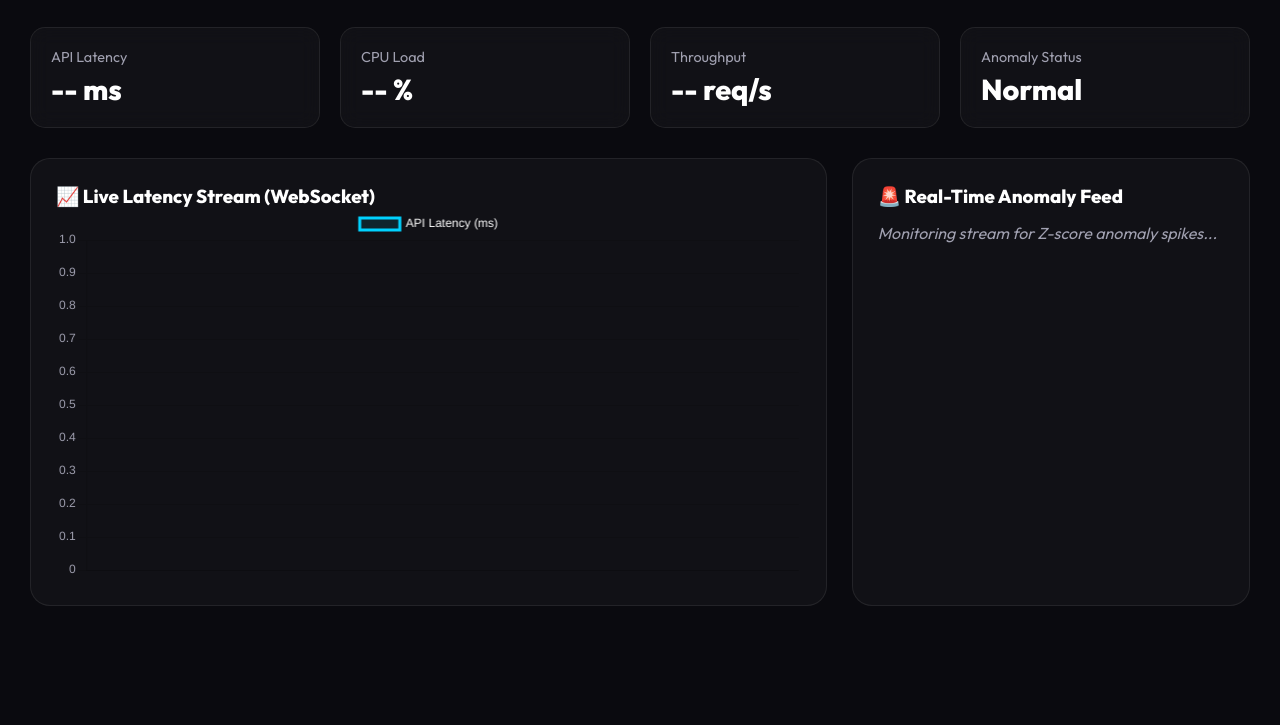
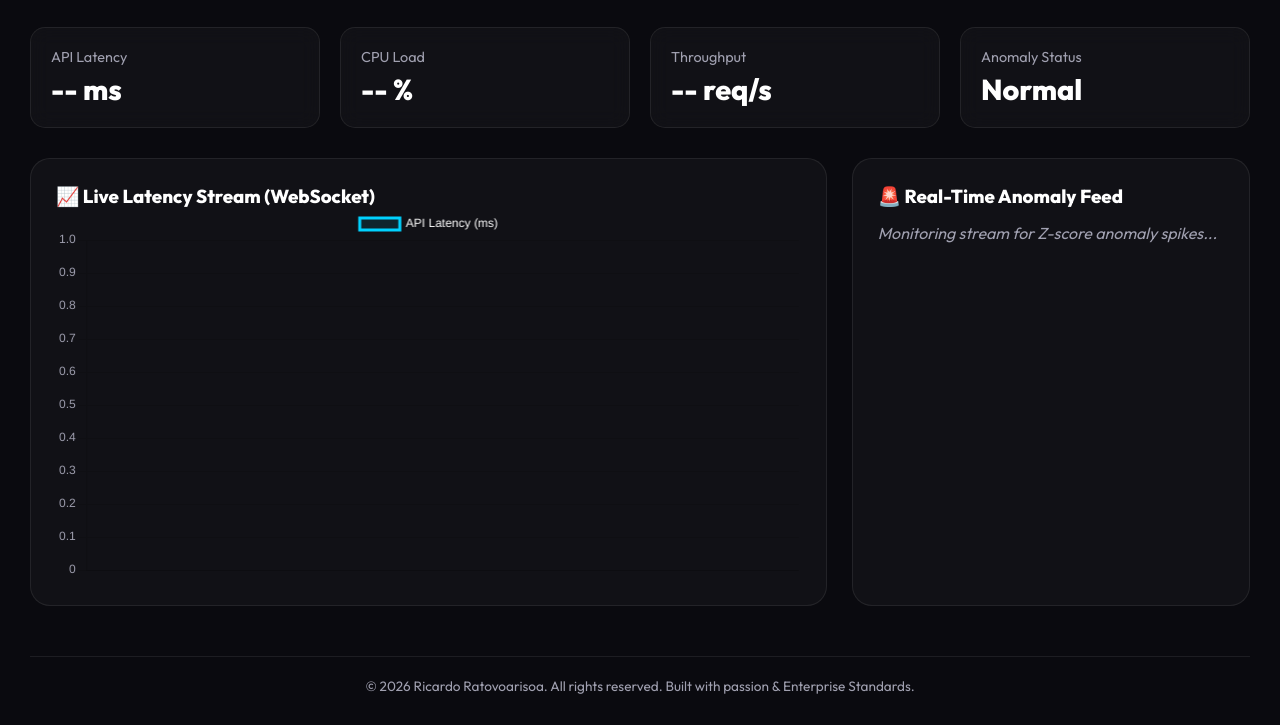
Before and after one commit to ratovoarisoaricardo/Pulsegrid, a plain HTML site: page static/index.html in a window 1280 px wide. Shown: the part 97-822 px from the top of the page. Before the commit the page ends 800 px from the top, so only its background shows below. Drawn offline with nearby package versions, Linux system fonts and the light colour scheme.

Commit message:
Security audit & copyright updates

```diff
--- a/static/index.html
+++ b/static/index.html
@@ -50,6 +50,10 @@
     </div>
   </div>
 
+  <footer style="margin-top: 50px; text-align: center; color: #a0a0b0; font-size: 0.85rem; border-top: 1px solid rgba(255,255,255,0.08); padding-top: 20px;">
+    © 2026 Ricardo Ratovoarisoa. All rights reserved. Built with passion & Enterprise Standards.
+  </footer>
+
   <script src="/static/main.js"></script>
 </body>
 </html>
```
Also changed, not shown: 1 other file.
